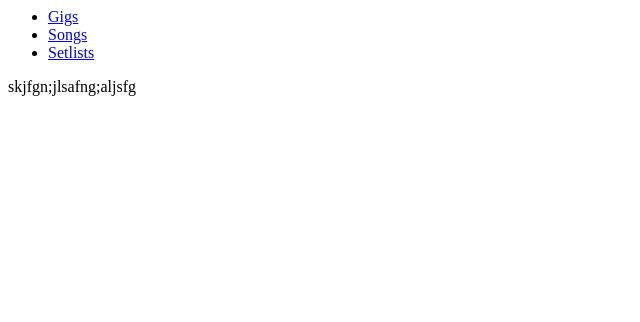
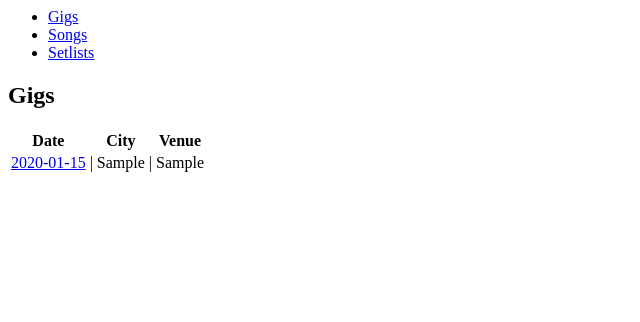
Before and after one commit to DarrenLackie/SetList, a Flask app: page /gigs in a window 1280 px wide. Shown: the top 322 px of the page, without its empty margins (0-640 px from the left). Run offline with Flask 3, Linux system fonts and the light colour scheme; tables that the repository leaves empty hold one stand-in row (values such as "Sample post").

Commit message:
added controller functions to show one gig or one song. Added jinja files for these pages. All jinja pages have nav bar.

```diff
--- a/app.py
+++ b/app.py
@@ -1,4 +1,4 @@
-from flask import Flask
+from flask import Flask, render_template
 from flask_sqlalchemy import SQLAlchemy
 from flask_migrate import Migrate
 
@@ -25,4 +25,4 @@ app.register_blueprint(setlists_blueprint)
 
 @app.route('/')
 def home():
-    return "done!"
+    return render_template('index.jinja')
--- a/controller/gig_controller.py
+++ b/controller/gig_controller.py
@@ -10,4 +10,10 @@ gigs_blueprint = Blueprint("gigs", __name__)
 @gigs_blueprint.route('/gigs')
 def all_gigs():
     returned_gigs = Gig.query.all()
-    return render_template('/gigs/index.jinja', gigs = returned_gigs)
+    return render_template('/gigs/index.jinja', gigs=returned_gigs)
+
+@gigs_blueprint.route("/gigs/<id>")
+def show_gig(id):
+    gig = Gig.query.get(id)
+    songs = Song.query.join(Setlist).filter(Setlist.gig_id == id)
+    return render_template("gigs/showgig.jinja", gig=gig, songs=songs)
--- a/controller/song_controller.py
+++ b/controller/song_controller.py
@@ -11,3 +11,9 @@
 def all_songs():
     songs_returned = Song.query.all()
     return render_template('/songs/index.jinja', songs = songs_returned)
+
+@songs_blueprint.route("/songs/<id>")
+def show_song(id):
+    selected_song = Song.query.get(id)
+    selected_gigs = Gig.query.join(Setlist).filter(Setlist.song_id == id)
+    return render_template("songs/show.jinja", song=selected_song, gigs=selected_gigs)
--- a/templates/gigs/index.jinja
+++ b/templates/gigs/index.jinja
@@ -2,6 +2,24 @@
 
 {% block content %}
 
-<p>skjfgn;jlsafng;aljsfg</p>
+<h1>Gigs</h1>
 
+<table>
+  <tr>
+    <th>Date</th>
+    <th></th>
+    <th>City</th>
+    <th></th>
+    <th>Venue</th>
+  </tr>
+  {% for gig in gigs %}
+  <tr>
+    <td><a href="/gigs/{{ gig.id }}"> {{gig.date}} </a></td>
+    <td>|</td>
+    <td>{{ gig.city }}</td>
+    <td>|</td>
+    <td>{{ gig.venue }}</td>
+  </tr>
+  {% endfor %}
+</table>
 {% endblock %}
--- /dev/null
+++ b/templates/gigs/showgig.jinja
@@ -0,0 +1,5 @@
+{% extends "base.jinja" %}
+
+{% block content %}
+
+{% endblock %}
--- a/templates/songs/index.jinja
+++ b/templates/songs/index.jinja
@@ -0,0 +1,5 @@
+{% extends "base.jinja" %}
+
+{% block content %}
+
+{% endblock %}
--- /dev/null
+++ b/templates/songs/showsong.jinja
@@ -0,0 +1,5 @@
+{% extends "base.jinja" %}
+
+{% block content %}
+
+{% endblock %}
```
Also changed, not shown: templates/index.jinja (added, +7 -0 lines), controller/setlist_controller.py (line endings or trailing spaces).
